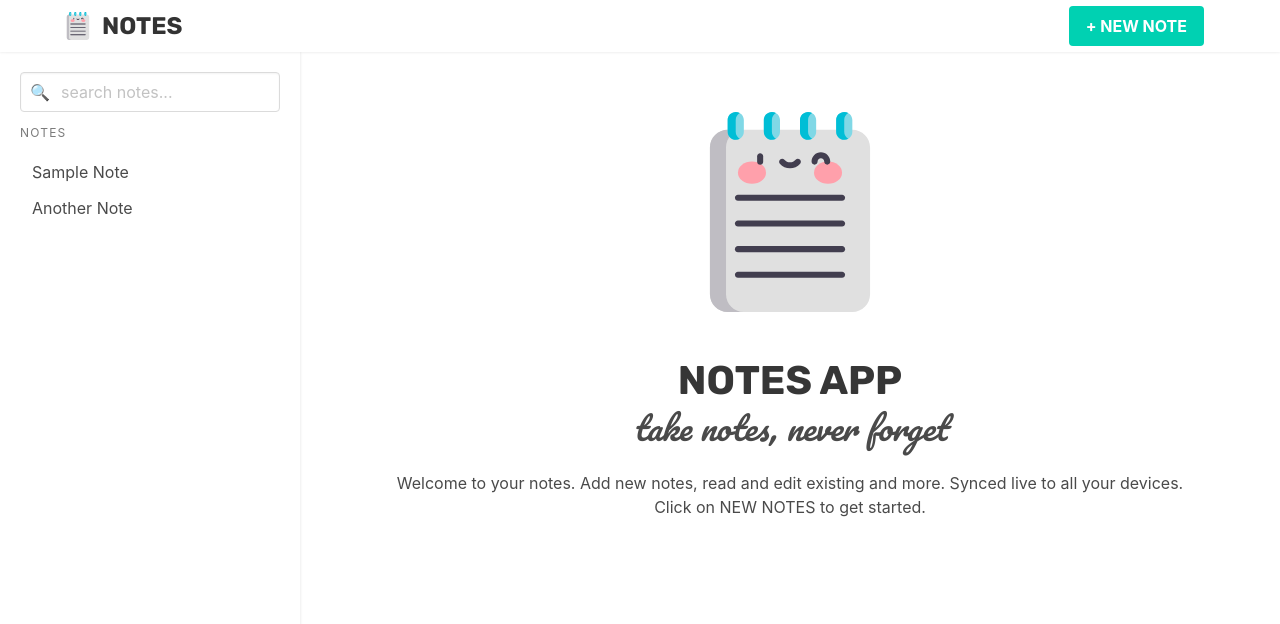
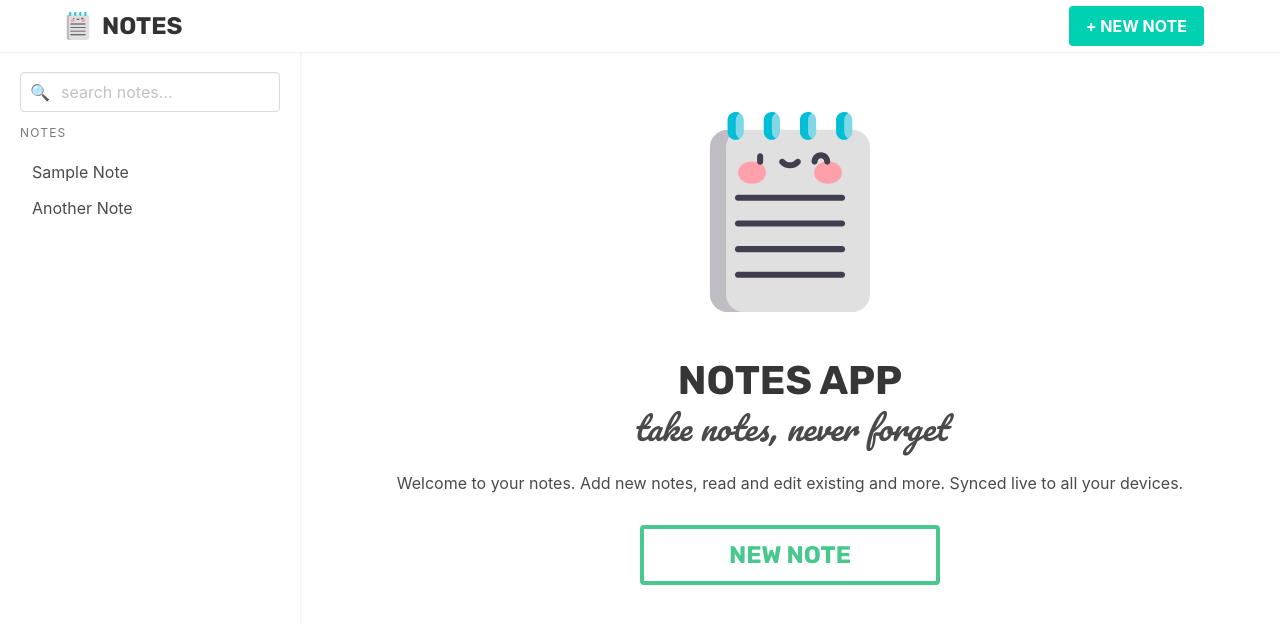
Before and after one commit to jamup-dev/react-with-firestore, a React (Create React App) app in the folder note-app-project/01-basic-app/: page / in a window 1280 px wide. Shown: the top 624 px of the page. Built offline with nearby package versions, Linux system fonts and the light colour scheme.

Commit message:
feat: add new note button to homepage

```diff
--- a/note-app-project/01-basic-app/src/routes/Home/index.js
+++ b/note-app-project/01-basic-app/src/routes/Home/index.js
@@ -1,4 +1,5 @@
 import React from 'react';
+import { Link } from 'react-router-dom';
 
 import logoUrl from '../../logo.svg';
 import './style.scss';
@@ -19,9 +20,14 @@ export default function Home() {
         Welcome to your notes. Add new notes, read and edit existing and more.
         Synced live to all your devices.
       </p>
-      <p className="is-size-5 has-text-grey-light">
-        Click on NEW NOTES to get started.
-      </p>
+      <div className="notes-home__newnote">
+        <Link
+          to="/new"
+          className="button is-success is-large is-fullwidth is-outlined"
+        >
+          New Note
+        </Link>
+      </div>
     </section>
   );
 }
--- a/note-app-project/01-basic-app/src/routes/Home/style.scss
+++ b/note-app-project/01-basic-app/src/routes/Home/style.scss
@@ -19,4 +19,16 @@
 		font-family: 'Pacifico', cursive;
 		font-style: italic;
 	}
+
+	& &__newnote {
+		margin: 30px 0 0;
+
+		.button {
+			text-transform: uppercase;
+			font-family: 'Rubik', sans-serif;
+			max-width: 300px;
+			margin: 0 auto;
+			border-width: 4px;
+		}
+	}
 }
```
